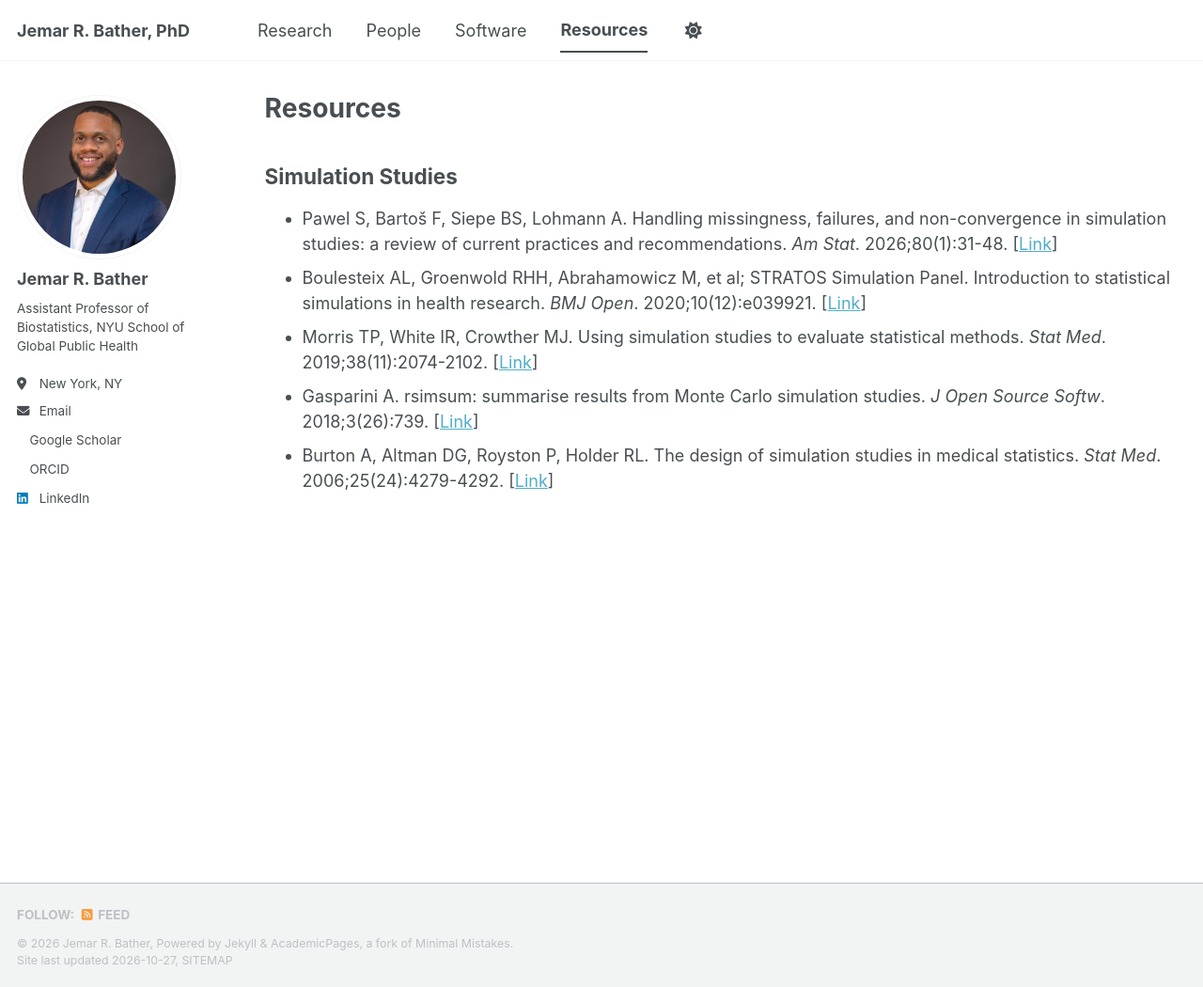
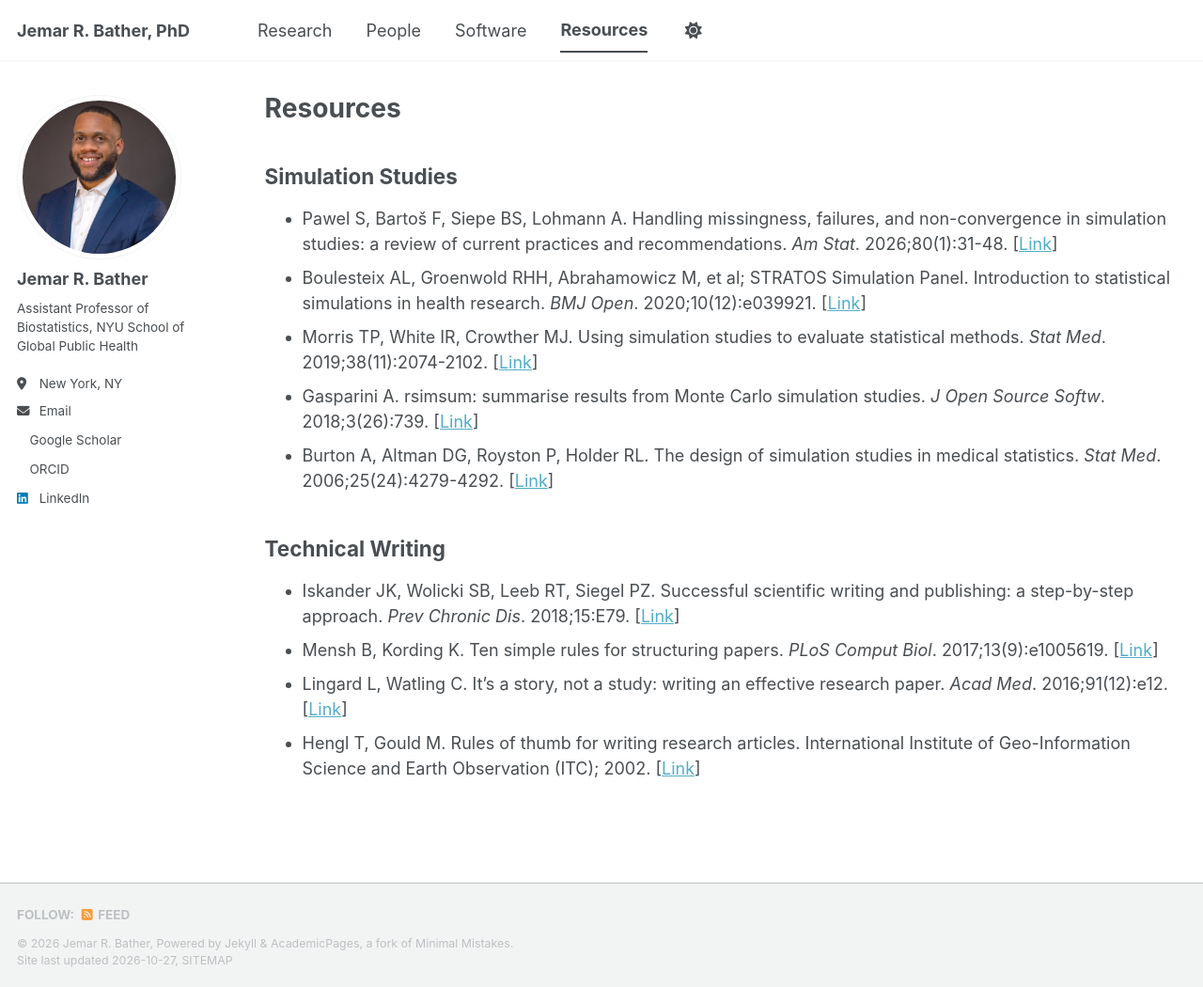
Before and after one commit to jemarbather/jemarbather.github.io, a Jekyll site: the page built from _pages/resources.md, in a window 1280 px wide and 1050 px high. Shown: the whole window at 94% size. Built offline with Jekyll 4.4.1, drawn with Linux system fonts in a browser that asks for light colours; a script bundle is joined from its source files by our own code; a style sheet for code colours, icons or effects is not loaded.

Commit message:
Update resources.md

```diff
--- a/_pages/resources.md
+++ b/_pages/resources.md
@@ -12,3 +12,10 @@ author_profile: true
 - Morris TP, White IR, Crowther MJ. Using simulation studies to evaluate statistical methods. *Stat Med*. 2019;38(11):2074-2102. [[Link](https://doi.org/10.1002/sim.8086)]
 - Gasparini A. rsimsum: summarise results from Monte Carlo simulation studies. *J Open Source Softw*. 2018;3(26):739. [[Link](https://doi.org/10.21105/joss.00739)]
 - Burton A, Altman DG, Royston P, Holder RL. The design of simulation studies in medical statistics. *Stat Med*. 2006;25(24):4279-4292. [[Link](https://doi.org/10.1002/sim.2673)]
+
+## Technical Writing
+
+- Iskander JK, Wolicki SB, Leeb RT, Siegel PZ. Successful scientific writing and publishing: a step-by-step approach. *Prev Chronic Dis*. 2018;15:E79. [[Link](https://doi.org/10.5888/pcd15.180085)]
+- Mensh B, Kording K. Ten simple rules for structuring papers. *PLoS Comput Biol*. 2017;13(9):e1005619. [[Link](https://doi.org/10.1371/journal.pcbi.1005619)]
+- Lingard L, Watling C. It's a story, not a study: writing an effective research paper. *Acad Med*. 2016;91(12):e12. [[Link](https://doi.org/10.1097/ACM.0000000000001389)]
+- Hengl T, Gould M. Rules of thumb for writing research articles. International Institute of Geo-Information Science and Earth Observation (ITC); 2002. [[Link](http://www.itc.nl/personal/hengl/RT/)]
```
